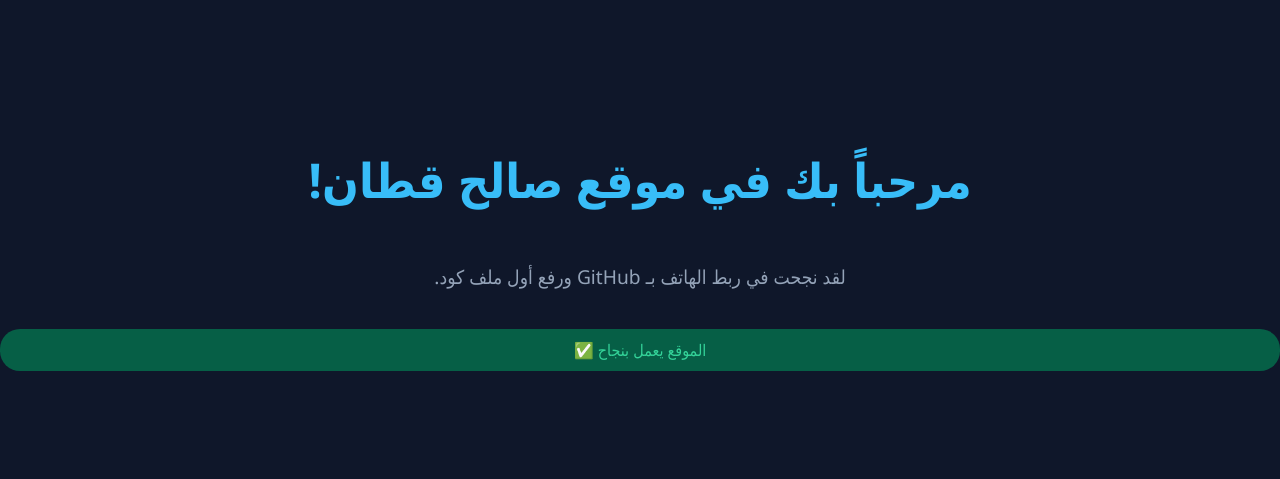
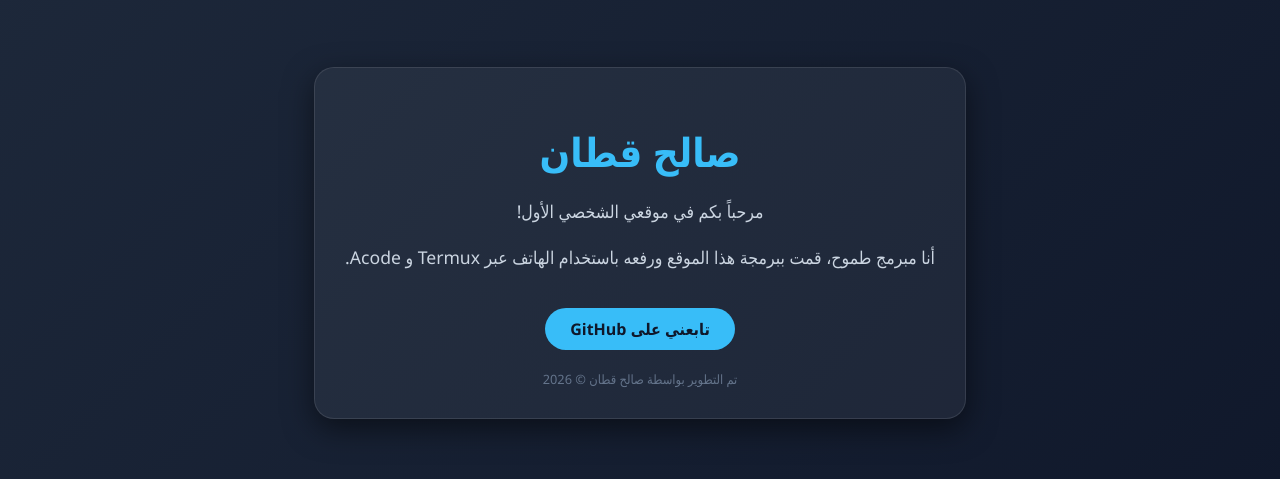
Before and after one commit to salhqtan/my-first-app, a plain HTML site: page index.html in a window 1280 px wide. Shown: the part 157-636 px from the top of the page. Drawn offline with Linux system fonts and the light colour scheme.

Commit message:
إضافة اسم صالح قطان وتنسيق CSS

```diff
--- a/index.html
+++ b/index.html
@@ -5,32 +5,71 @@
     <meta name="viewport" content="width=device-width, initial-scale=1.0">
     <title>موقع صالح القطان</title>
     <style>
+        /* CSS لتنسيق الموقع */
         body {
-            background-color: #0f172a;
+            background: linear-gradient(135deg, #1e293b, #0f172a);
             color: white;
             font-family: 'Segoe UI', Tahoma, Geneva, Verdana, sans-serif;
-            text-align: center;
+            margin: 0;
             display: flex;
-            flex-direction: column;
+            align-items: center;
             justify-content: center;
             height: 100vh;
-            margin: 0;
+            text-align: center;
         }
-        h1 { color: #38bdf8; font-size: 3rem; }
-        p { color: #94a3b8; font-size: 1.2rem; }
-        .success-badge {
-            background-color: #065f46;
-            color: #34d399;
-            padding: 10px 20px;
+        .container {
+            background: rgba(255, 255, 255, 0.05);
+            padding: 30px;
             border-radius: 20px;
+            box-shadow: 0 10px 30px rgba(0,0,0,0.5);
+            border: 1px solid rgba(255, 255, 255, 0.1);
+            max-width: 90%;
+        }
+        h1 {
+            color: #38bdf8;
+            font-size: 2.5rem;
+            margin-bottom: 10px;
+        }
+        p {
+            color: #cbd5e1;
+            font-size: 1.1rem;
+            line-height: 1.6;
+        }
+        .btn {
             display: inline-block;
             margin-top: 20px;
+            padding: 10px 25px;
+            background-color: #38bdf8;
+            color: #0f172a;
+            text-decoration: none;
+            border-radius: 50px;
+            font-weight: bold;
+            transition: 0.3s;
+        }
+        .btn:hover {
+            background-color: #7dd3fc;
+            transform: scale(1.05);
+        }
+        .footer {
+            margin-top: 20px;
+            font-size: 0.8rem;
+            color: #64748b;
         }
     </style>
 </head>
 <body>
-    <h1>مرحباً بك في موقع صالح قطان!</h1>
-    <p>لقد نجحت في ربط الهاتف بـ GitHub ورفع أول ملف كود.</p>
-    <div class="success-badge">الموقع يعمل بنجاح ✅</div>
+
+    <div class="container">
+        <h1>صالح قطان</h1>
+        <p>مرحباً بكم في موقعي الشخصي الأول!</p>
+        <p>أنا مبرمج طموح، قمت ببرمجة هذا الموقع ورفعه باستخدام الهاتف عبر Termux و Acode.</p>
+
+        <a href="https://github.com/Salhqtan" class="btn">تابعني على GitHub</a>
+
+        <div class="footer">
+            تم التطوير بواسطة صالح قطان © 2026
+        </div>
+    </div>
+
 </body>
 </html>
```
